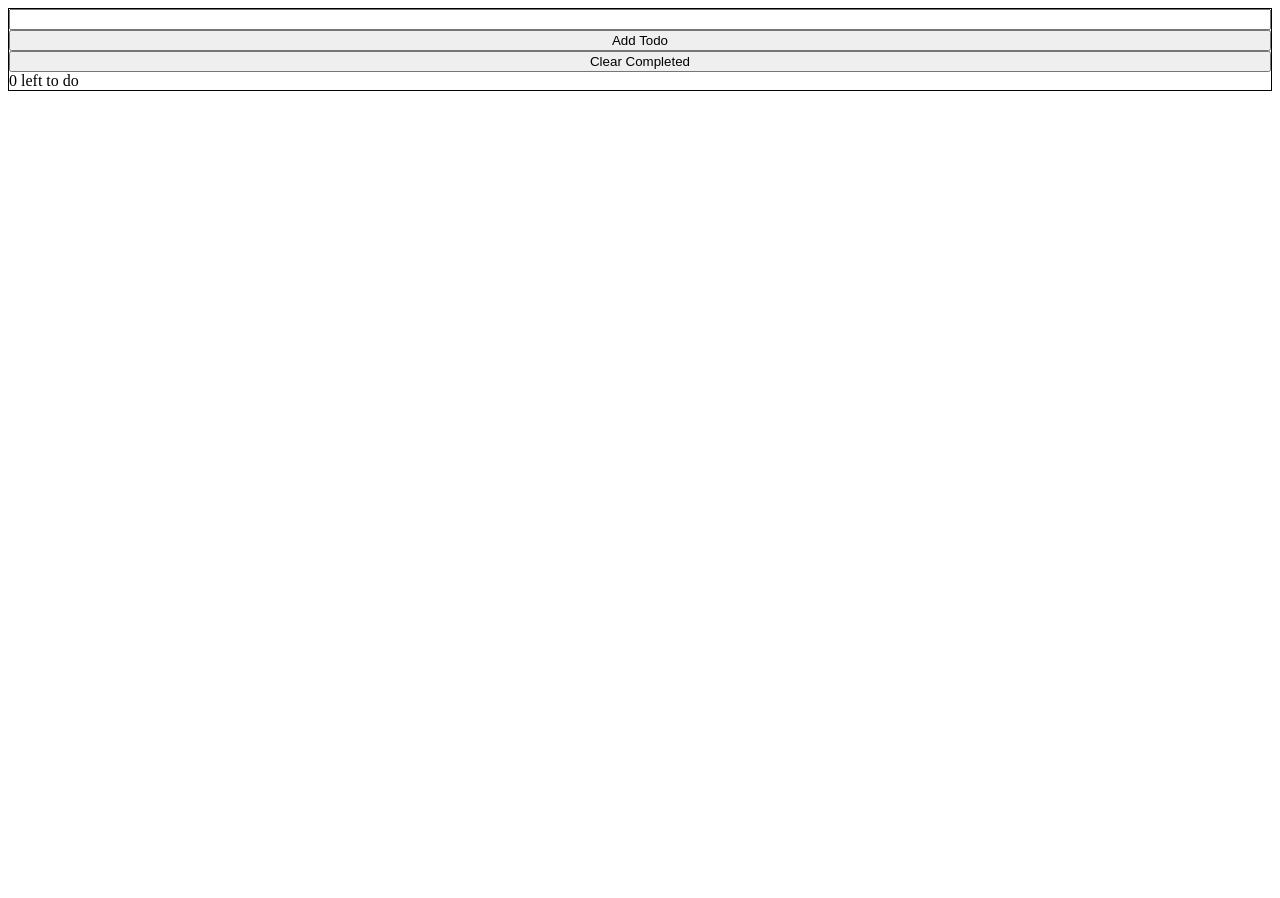
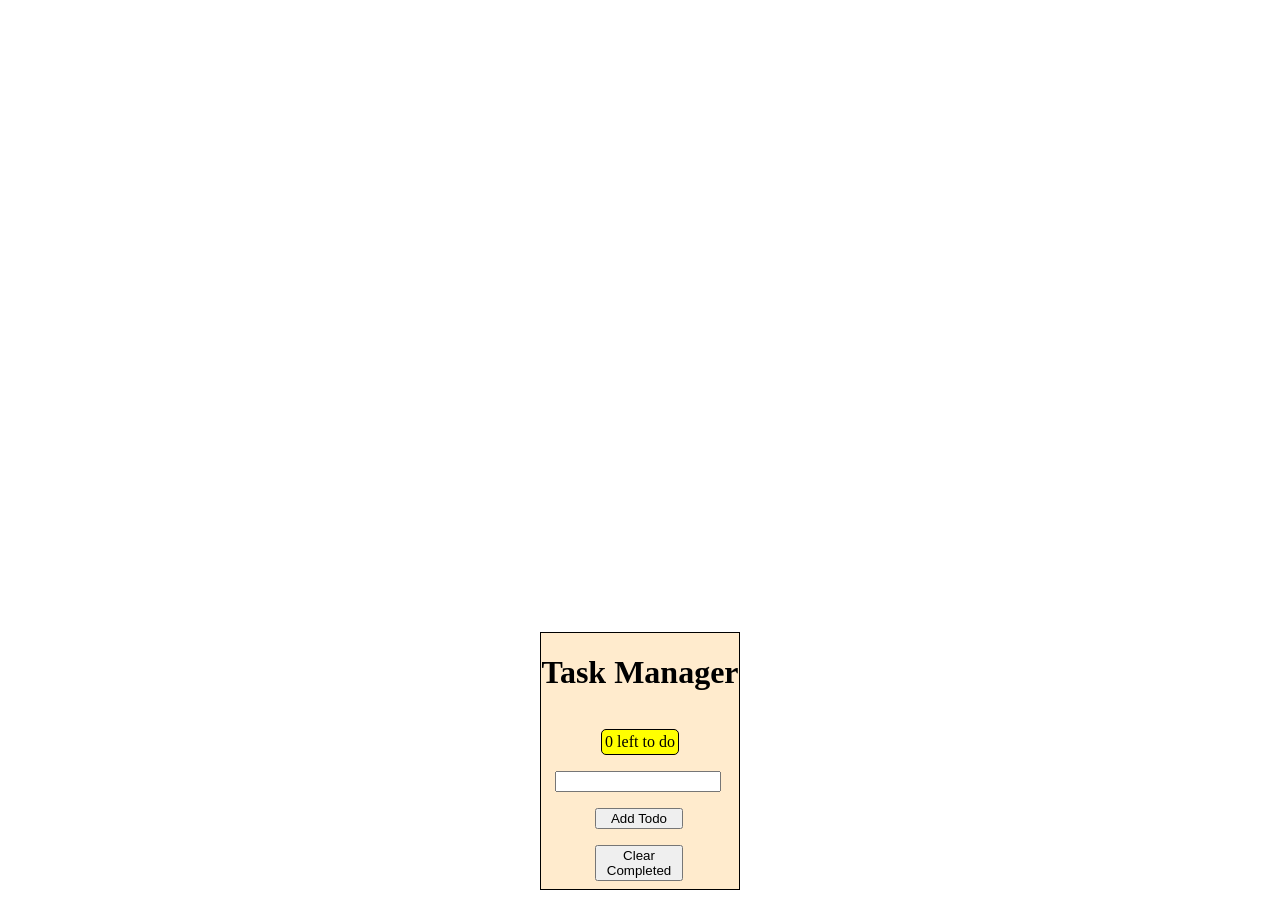
Before and after one commit to becodeorg/verou-3-react-intro-cskeith-hub, a React (Create React App) app in the folder intro-react/: page / in a window 1280 px wide. Before the commit the page ends 800 px from the top, so only its background shows below. Built offline with nearby package versions, Linux system fonts and the light colour scheme.

Commit message:
Install sass

```diff
--- a/intro-react/package.json
+++ b/intro-react/package.json
@@ -9,6 +9,7 @@
     "react": "^18.0.0",
     "react-dom": "^18.0.0",
     "react-scripts": "5.0.0",
+    "sass": "^1.50.1",
     "uuid": "^8.3.2",
     "web-vitals": "^2.1.4"
   },
--- a/intro-react/src/App.js
+++ b/intro-react/src/App.js
@@ -1,6 +1,6 @@
 import {useState, useRef, useEffect} from "react";
 import TodoList from "./TodoList";
-import "./style.css"
+import "./style.scss"
 import { v4 as uuidv4 } from 'uuid';
 
 const LOCAL_STORAGE_KEY = 'todoApp.todos'
@@ -43,11 +43,13 @@ function App() {
  }
   return (
     <>
+      <h1>Task Manager</h1>
       <TodoList todos={todos} toggleTodo={toggleTodo}/>
+      <div className="countTodo">{todos.filter(todo => !todo.complete).length} left to do</div>
       <input ref={todoNameRef} type="text"></input>
       <button onClick={handleAddTodo}>Add Todo</button>
       <button onClick={handleClearTodos}>Clear Completed</button>
-      <div>{todos.filter(todo => !todo.complete).length} left to do</div>
+
     </>
 
   )
--- a/intro-react/src/Todo.js
+++ b/intro-react/src/Todo.js
@@ -8,8 +8,8 @@ function Todo({todo, toggleTodo}) {
     <div>
 
         <label>
-            <input type="checkbox" checked={todo.complete} onChange={handleTodoClick} />
-         <div>
+            <input className='checkBox'  type="checkbox" checked={todo.complete} onChange={handleTodoClick} />
+         <div className='todo'>
          {todo.name}
            </div>
         </label>
--- a/intro-react/src/style.css
+++ /dev/null
@@ -1,6 +0,0 @@
-#root{
-    border: 1px solid black;
-    display: flex;
-    flex-direction: column;
-    box-sizing: border-box;
-}
--- /dev/null
+++ b/intro-react/src/style.scss
@@ -0,0 +1,47 @@
+#root{
+    background-color: blanchedalmond;
+    border: 1px solid black;
+    display: flex;
+    flex-direction: column;
+    box-sizing: border-box;
+    justify-self: center;
+    margin-top: 50%;
+}
+h1{
+    text-align: center;
+}
+
+label{
+    display: flex;
+}
+label.checkBox{
+
+}
+.todo{
+    margin-top: 0.5rem;
+}
+
+.countTodo{
+    background-color: yellow;
+    margin-top: 1rem;
+    text-align: center;
+    align-self: center;
+    border: 1px solid black;
+    border-radius: 5px;
+    width: max-content;
+    padding: 0.2rem;
+}
+
+input{
+    margin-top: 1rem;
+    margin-bottom: 0.5rem;
+    margin-left: 7%;
+    width: 80%;
+}
+
+button{
+    margin-top: 0.5rem;
+    margin-bottom: 0.5rem;
+    width: 45%;
+    margin-left: 27%;
+}
```
Also changed, not shown: 1 other file (tests, documents, lock files or other folders).
